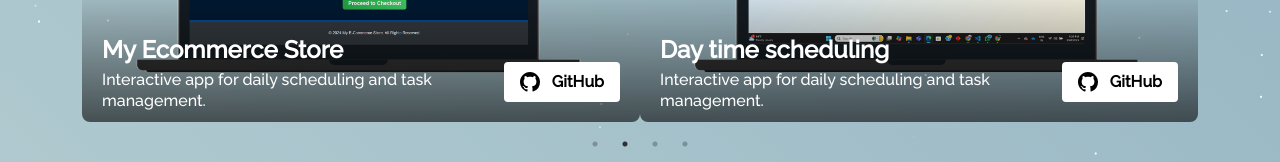
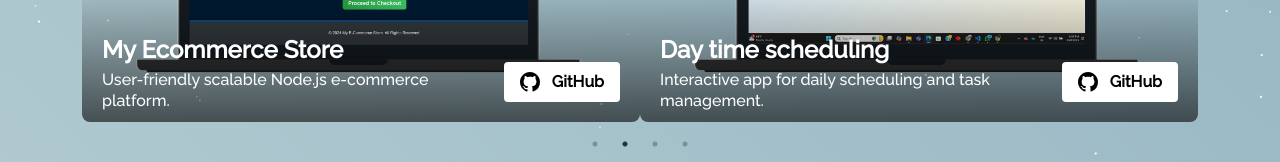
Before and after one commit to Sohamp2809/Portfolio-Soham, a React (Create React App) app: page /project in a window 1280 px wide. Shown: the part 568-730 px from the top of the page. Built offline with nearby package versions, Linux system fonts and the light colour scheme; no server answers.

Commit message:
Changes --1

```diff
--- a/src/components/Projects/Projects.js
+++ b/src/components/Projects/Projects.js
@@ -78,7 +78,7 @@ function Projects() {
             <ProjectCards
               imgPath={Com}
               title="My Ecommerce Store"
-              description="Interactive app for daily scheduling and task management."
+              description="User-friendly scalable Node.js e-commerce platform."
               ghLink="https://github.com/Sohamp2809/My-Ecommerce-Store-"
             />
           </div>
@@ -94,7 +94,7 @@ function Projects() {
             <ProjectCards
               imgPath={Hospital}
               title="Hospital-Management-System"
-              description="Empowering efficient healthcare with a user-friendly, all-in-one management solution."
+              description="Simplifying care with a single, intuitive management platform."
               ghLink="https://github.com/Sohamp2809/Hospital-Management-System"
             />
           </div>
```
